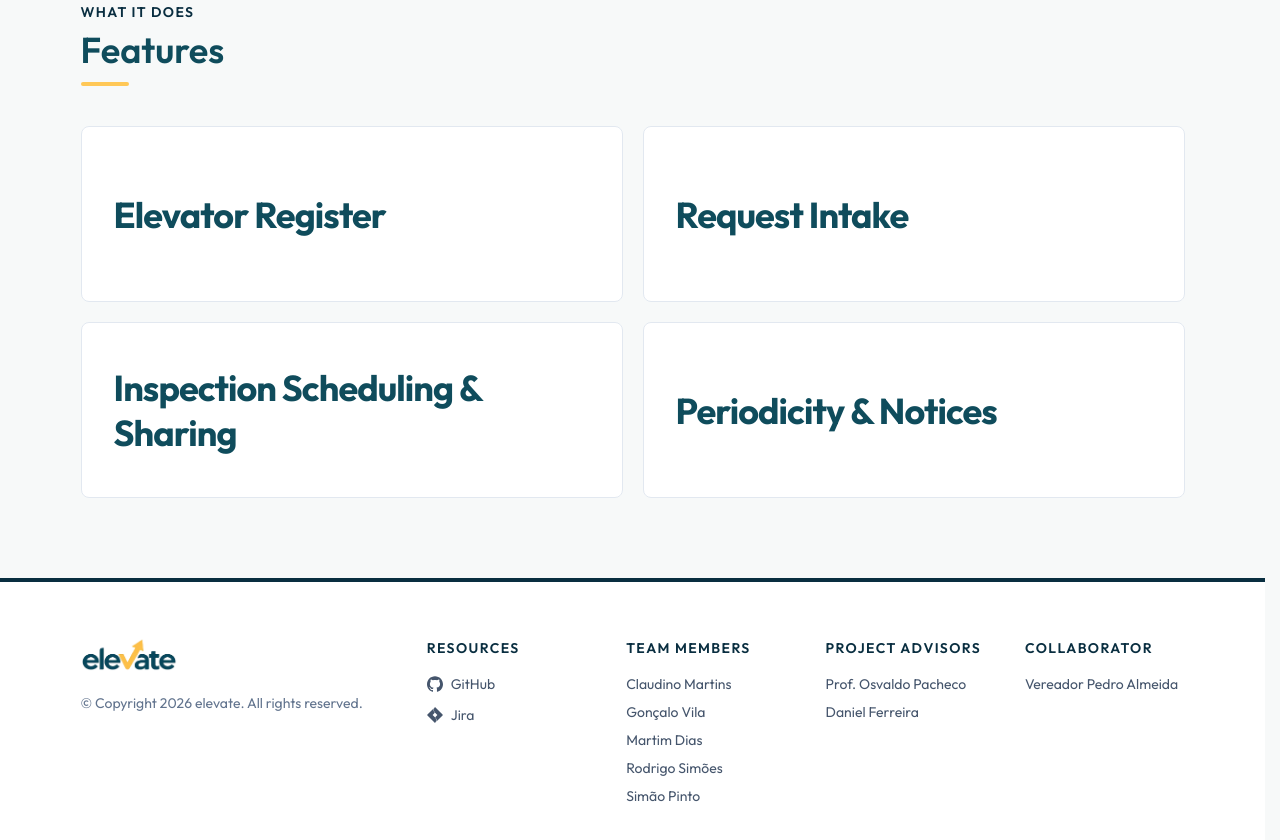
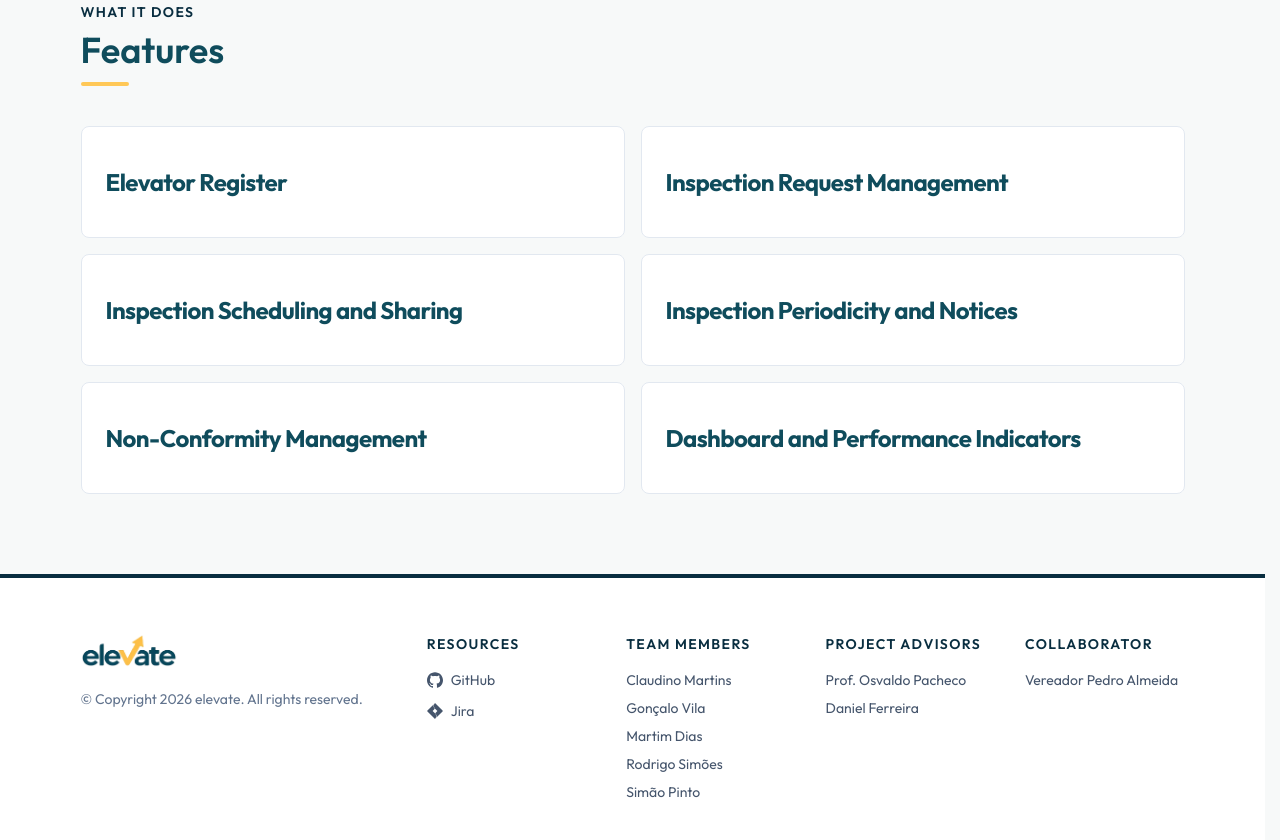
Before and after one commit to pei-elevate/elevate-site, a React (Vite) app: page /#/ in a window 1280 px wide. Shown: the part 880-1720 px from the top of the page. Built offline with nearby package versions, Linux system fonts and the light colour scheme.

Commit message:
feat: show all six features in smaller cards on home page

```diff
--- a/src/components/Cards.tsx
+++ b/src/components/Cards.tsx
@@ -7,8 +7,8 @@ import { cardClass } from './Section'
 /** Plain feature rectangle: title only, fills with petrol on hover. */
 export function FeatureCard({ feature }: { feature: Feature }) {
   return (
-    <article className="group relative flex h-full min-h-36 items-center overflow-hidden rounded-lg border border-slate-200 bg-white px-8 py-10 motion-safe:transition-[transform,background-color,border-color,box-shadow] motion-safe:duration-300 hover:border-petrol hover:bg-petrol hover:shadow-xl hover:shadow-petrol/20 motion-safe:hover:-translate-y-1.5 sm:min-h-44 dark:border-deep-line dark:bg-deep-card dark:hover:border-accent/60 dark:hover:bg-petrol">
-      <h3 className="text-3xl leading-tight font-bold tracking-tight text-petrol transition-colors duration-300 group-hover:text-white sm:text-4xl dark:text-offwhite">
+    <article className="group relative flex h-full min-h-24 items-center overflow-hidden rounded-lg border border-slate-200 bg-white px-6 py-6 motion-safe:transition-[transform,background-color,border-color,box-shadow] motion-safe:duration-300 hover:border-petrol hover:bg-petrol hover:shadow-xl hover:shadow-petrol/20 motion-safe:hover:-translate-y-1.5 sm:min-h-28 dark:border-deep-line dark:bg-deep-card dark:hover:border-accent/60 dark:hover:bg-petrol">
+      <h3 className="text-xl leading-tight font-bold tracking-tight text-petrol transition-colors duration-300 group-hover:text-white sm:text-2xl dark:text-offwhite">
         {feature.title}
       </h3>
       <span
--- a/src/data/site.ts
+++ b/src/data/site.ts
@@ -72,34 +72,31 @@ export const features: Feature[] = [
       'Identification, location, building and owner, installation licence, inspection history and current status, imported from urban planning licences and the daily request intake.',
   },
   {
-    title: 'Request Intake',
+    title: 'Inspection Request Management',
     description:
       'Online form for condominiums and owners to submit inspection requests, with validation, automatic linking to the elevator record, and multi-criteria search and filtering.',
   },
   {
-    title: 'Inspection Scheduling & Sharing',
+    title: 'Inspection Scheduling and Sharing',
     description:
       'Automatic generation of the request list for the inspection company, with a shared portal or export where the company confirms dates, assigns technicians and uploads reports.',
   },
   {
-    title: 'Periodicity & Notices',
+    title: 'Inspection Periodicity and Notices',
     description:
       'Due-date calculation per elevator, reminders, automatic generation of the official notice (ofício) when an inspection is due or overdue, and a prompt for the fee payment.',
   },
   {
-    title: 'Non-conformity Handling',
+    title: 'Non-Conformity Management',
     description:
       'Workflow for failed inspections (re-inspection deadline, interdiction notice) and for on-site complaints reported at the elevator, linked to the elevator record.',
   },
   {
-    title: 'Dashboard & Indicators',
+    title: 'Dashboard and Performance Indicators',
     description:
       'Elevators by status, overdue inspections, requests per period, approval rate and average time from request to report, for municipal staff and management.',
   },
 ]
-
-/** Features shown on the home page (the first four for now). */
-export const homeFeatures = features.slice(0, 4)
 
 // ---------------------------------------------------------------------------
 // People
--- a/src/pages/Home.tsx
+++ b/src/pages/Home.tsx
@@ -2,7 +2,7 @@ import { ArrowDown, ImageIcon } from 'lucide-react'
 import type { CSSProperties } from 'react'
 import { FeatureCard } from '../components/Cards'
 import { Section } from '../components/Section'
-import { hero, homeFeatures } from '../data/site'
+import { features, hero } from '../data/site'
 import { useTheme } from '../lib/theme'
 
 // Hero illustrations: 1.png for light mode, 2.png for dark mode. Missing files fall back to a placeholder.
@@ -68,8 +68,8 @@ export function Home() {
 
       {/* Features */}
       <Section id="features" eyebrow="What it does" title="Features">
-        <ul className="grid gap-5 sm:grid-cols-2">
-          {homeFeatures.map((f) => (
+        <ul className="grid gap-4 sm:grid-cols-2">
+          {features.map((f) => (
             <li key={f.title}>
               <FeatureCard feature={f} />
             </li>
```
